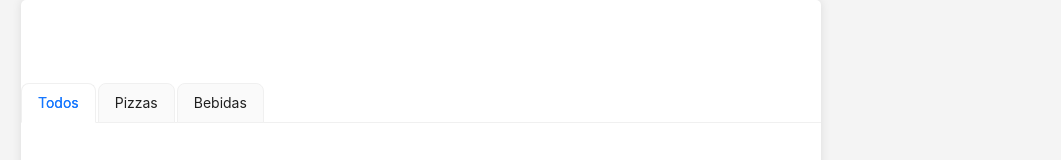
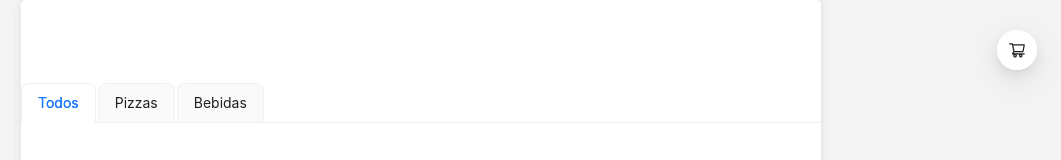
Before and after one commit to DeividAlmeida/menu, a React (Create React App) app: page / in a window 1280 px wide. Shown: the top 160 px of the page, without its empty margins (219-1280 px from the left). Built offline with nearby package versions, Linux system fonts and the light colour scheme.

Commit message:
feat: add float button

```diff
--- a/src/App.css
+++ b/src/App.css
@@ -326,3 +326,8 @@ summary {
   border-color: #00c700 !important;
   background: #ffffff !important;
 }
+
+.ant-float-btn {
+  inset-block-end: auto !important;
+  inset-block-start: 30px !important;
+}
--- a/src/App.tsx
+++ b/src/App.tsx
@@ -1,6 +1,7 @@
 import { useState, createContext } from 'react';
 import './App.css';
-import { BrowserRouter as Router, Route, Routes } from "react-router-dom";
+import { BrowserRouter as Router, Route, Routes, useNavigate } from "react-router-dom";
+import { FloatButton } from 'antd';
 import { Home } from "./home/home";
 import { Item } from "./detail/item";
 import { Cart } from "./cart/cart";
@@ -8,6 +9,7 @@ import { CartContextType, Cart as CartType, IItem} from "./types/cart";
 import { Order } from "./myOrder/myOrder"
 import { Calculator } from './utils/calculator';
 import { Contact } from './contact/contact';
+import { ShoppingCartOutlined } from '@ant-design/icons';
 
 export const allItems: IItem[] = [
   {
@@ -279,6 +281,7 @@ function App() {
   const [cart, setCart] = useState<CartType[]>([]);
   const [total, setTotal] = useState<number>(0);
   const [discount, setDiscount] = useState<number>(0);
+
   const addOrder = (cart: CartType[], new_discount?: number) => {
     setCart(cart)
     const calc = new Calculator(cart).calcTotal();
@@ -296,7 +299,6 @@ function App() {
                   <Route path="/" element={<Home />} />
                   <Route path="/:id" element={<Item />} />
                   <Route path="cart" element={<Cart />} />
-                  <Route path='my-order' element={<Order />} />
                   <Route path='contact/:number' element={<Contact />} />
                 </Routes>
               </div>
--- a/src/cart/cart.css
+++ b/src/cart/cart.css
@@ -131,7 +131,6 @@
 .total-price {
   display: flex;
   justify-content: end;
-  width: 90%;
   padding: 0px 10px 80px 0;
 }
 
--- a/src/detail/item.tsx
+++ b/src/detail/item.tsx
@@ -6,8 +6,8 @@ import { currencyToString } from "../utils/index";
 import { Calculator } from "../utils/calculator";
 import { CartContextType, IItem } from "../types/cart";
 import { ItemInfo } from "./item_info";
-import { Button, Modal } from 'antd';
-import { ArrowLeftOutlined } from "@ant-design/icons";
+import { Button, FloatButton, Modal } from 'antd';
+import { ArrowLeftOutlined, ShoppingCartOutlined } from "@ant-design/icons";
 
 
 export const Item = () => {
@@ -99,8 +99,8 @@ export const Item = () => {
 
   const sucess_modal = () => {
     modal.success({
-      title: 'Item adicionado',
-      content: (<p>Item adicionado ao Carrinho!!</p>),
+      title: 'Item adicionado ao Carrinho!!',
+      content: (<p>Deseja finalizar o pedido?</p>),
       okText: "Finalizar Pedido",
       onOk: () => {
         navigate("/cart");
@@ -110,7 +110,7 @@ export const Item = () => {
         <>
           <Button>
             <Link to={"/"}>
-              Continuar Comprando
+              Não
             </Link>
           </Button>
           <CancelBtn />
@@ -122,6 +122,7 @@ export const Item = () => {
 
   return (
     <div key={key}>
+      <FloatButton badge={{ count: cart.length }} icon={<ShoppingCartOutlined />} onClick={() => navigate("/cart")}/>
       {contextModalHolder}
       <picture>
       <div className="control" >
--- a/src/home/home.tsx
+++ b/src/home/home.tsx
@@ -2,12 +2,18 @@ import { useState, useContext } from 'react';
 import { allItems, categories, CartContext } from "../App";
 import './home.css';
 import { currencyToString } from '../utils';
-import { Tabs } from 'antd';
-import { Link } from 'react-router-dom';
+import { FloatButton, Tabs } from 'antd';
+import { Link, useNavigate } from 'react-router-dom';
+import { ShoppingCartOutlined } from '@ant-design/icons';
+import { CartContextType } from '../types/cart';
 export const Home = () => {
+  const { cart } = useContext(CartContext) as CartContextType;
+  const navigate = useNavigate();
+
   return (
     <>
       <div className="home">
+        <FloatButton badge={{ count: cart.length }} icon={<ShoppingCartOutlined />} onClick={() => navigate("/cart")}/>
         <Tabs
           // onChange={onChange}
           type="card"
--- a/src/utils/message.ts
+++ b/src/utils/message.ts
@@ -69,8 +69,6 @@ export class Message {
     to_nickname = "o atendente",
     chat_number = process.env.REACT_APP_PHONE_NUMBER
   ) {
-    console.log(chat_number);
-
     if (this.cart.length > 0){
       const send =  await fetch(`https://graph.facebook.com/v20.0/${process.env.REACT_APP_META_NUMBER_ID}/messages`, {
         method: "POST",
```
Lines whose indentation alone changed are shown as unchanged.
